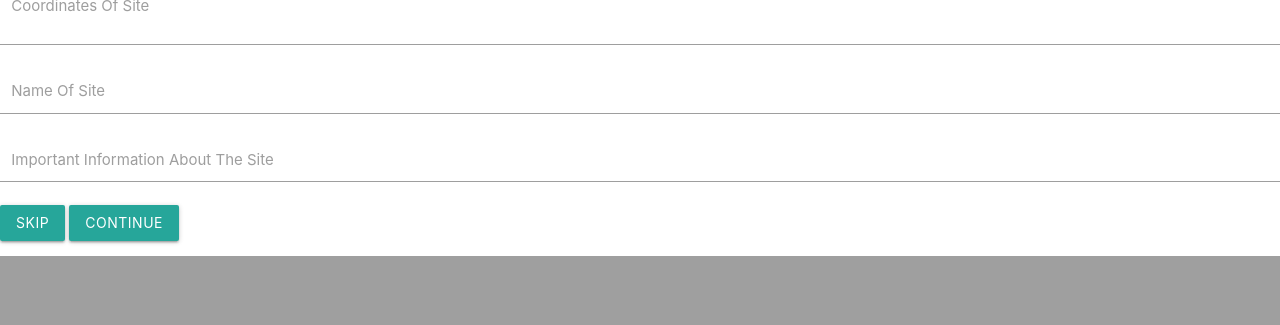
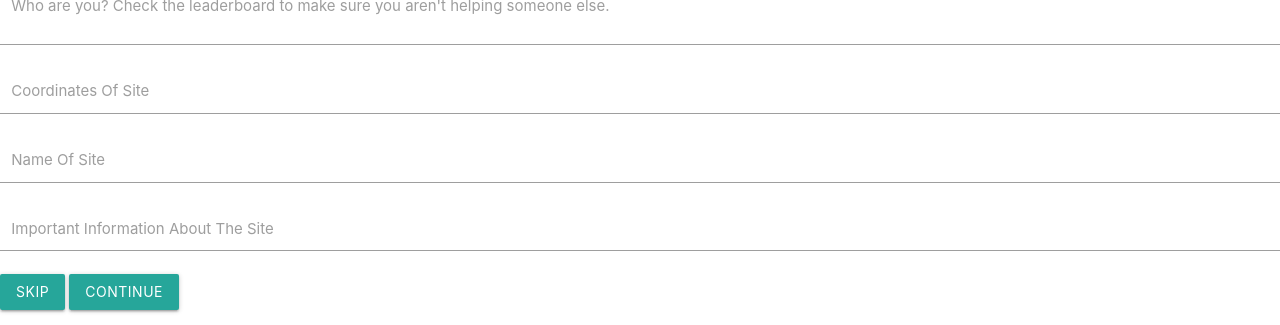
Before and after one commit to MathTauAthogen/globalhack2020, a Flask app: page /crowd.html in a window 1280 px wide. Shown: the part 555-880 px from the top of the page. Before the commit the page ends 811 px from the top, so only its background shows below. Run offline with Flask 2, Linux system fonts and the light colour scheme.

Commit message:
Added one more form field

```diff
--- a/templates/crowd.html
+++ b/templates/crowd.html
@@ -25,6 +25,10 @@ Welcome to Contribute! Currently we don't have a validation site, only one to ad
 </div>
 <form method="post">
         <div class="input-field col s12">
+          <input id="id" name="id" type="text" class="validate">
+          <label for="id">Who are you? Check the leaderboard to make sure you aren't helping someone else. </label>
+        </div>
+        <div class="input-field col s12">
           <input id="coords" name="coords" type="text" class="validate">
           <label for="coords">Coordinates Of Site</label>
         </div>
```
